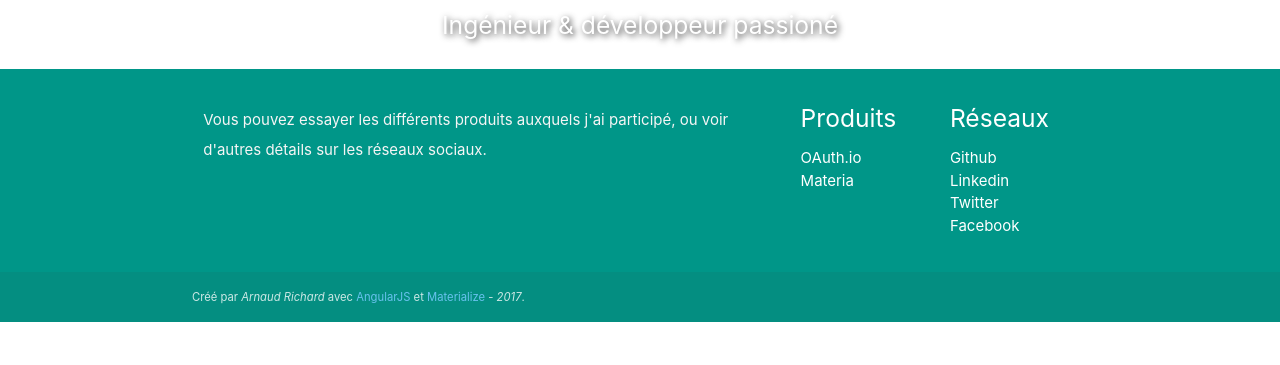
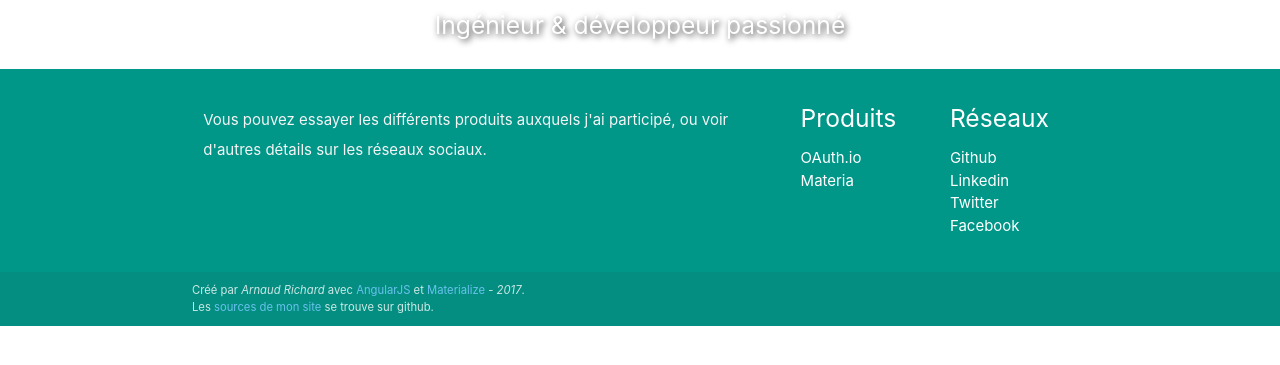
Before and after one commit to bumpmann/bumpmann.github.io, a plain HTML site: page index.html at #/realisations in a window 1280 px wide. Shown: the part 431-796 px from the top of the page. Drawn offline with nearby package versions, Linux system fonts and the light colour scheme.

Commit message:
Fix typo & add sources link

```diff
--- a/index.html
+++ b/index.html
@@ -40,7 +40,7 @@
         <br><br>
         <h1 class="header center teal-text text-lighten-2"><img src="img/photo_small.jpg" alt="" class="circle responsive-img z-depth-5"><br/>Arnaud Richard</h1>
         <div class="row center">
-          <h5 class="header col s12 light overimg">Ingénieur &amp; développeur passioné</h5>
+          <h5 class="header col s12 light overimg">Ingénieur &amp; développeur passionné</h5>
         </div>
         <!--<div class="row center">
           <a href="http://materializecss.com/getting-started.html" id="download-button" class="btn-large waves-effect waves-light teal lighten-1">Get Started</a>
@@ -84,7 +84,8 @@
     </div>
     <div class="footer-copyright">
       <div class="container">
-      Créé par <em>Arnaud Richard</em> avec <a target="_blank" href="https://angularjs.org/">AngularJS</a> et <a target="_blank" href="http://materializecss.com">Materialize</a> - <em>2017</em>.
+      Créé par <em>Arnaud Richard</em> avec <a target="_blank" href="https://angularjs.org/">AngularJS</a> et <a target="_blank" href="http://materializecss.com">Materialize</a> - <em>2017</em>.<br/>
+      Les <a href="https://github.com/bumpmann/website">sources de mon site</a> se trouve sur github.
       </div>
     </div>
   </footer>
```
Also changed, not shown: partials/home.html (+1 -1 lines), partials/realisations.html (+1 -1 lines).
